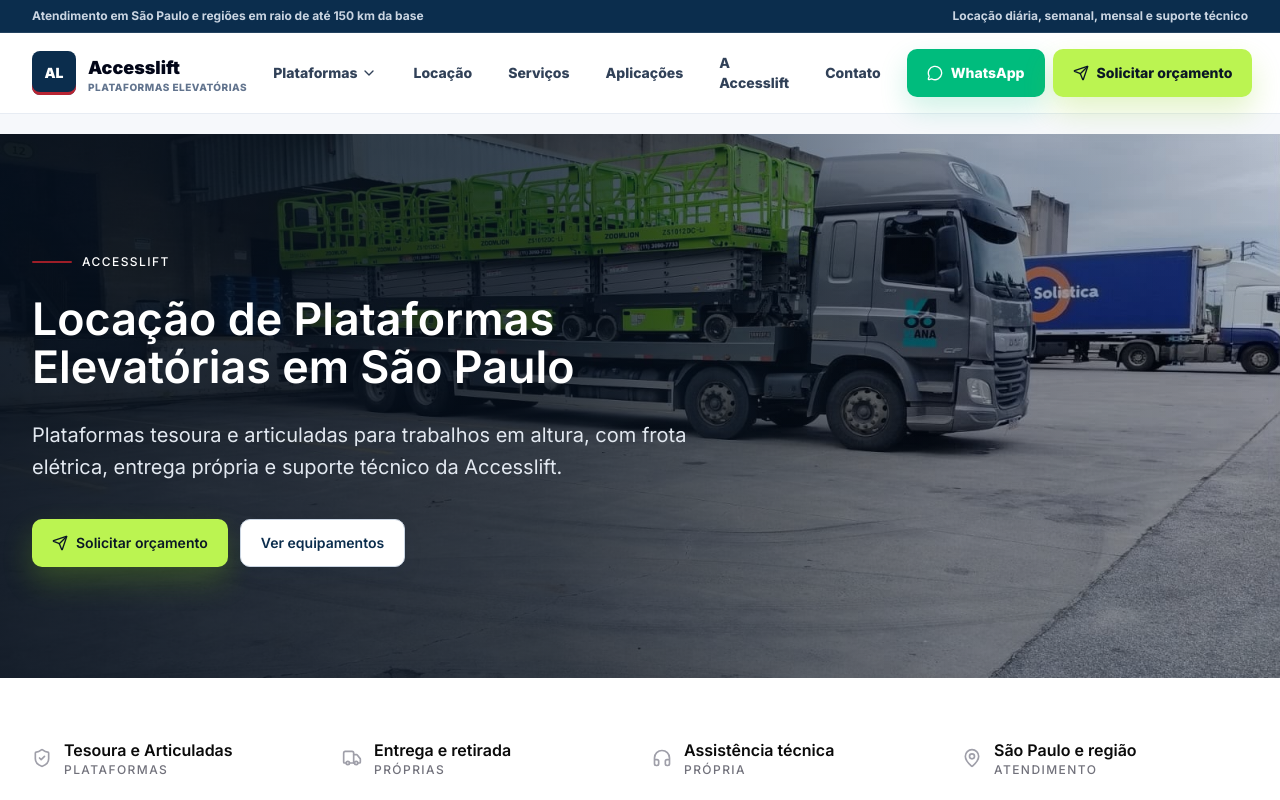
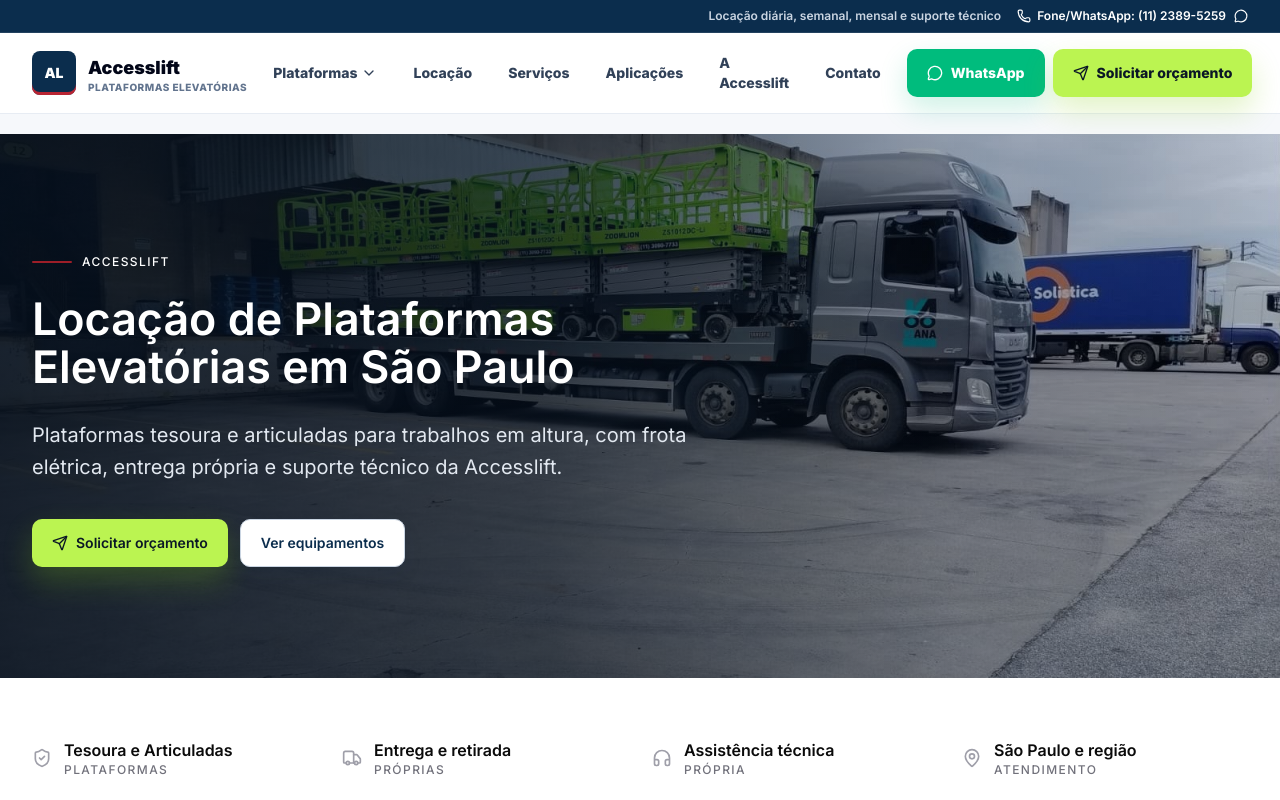
Before and after one commit to creation-comunicacao/accesslift, a React (Vite) app: page / in a window 1280 px wide. Shown: the top 800 px of the page. Built offline with nearby package versions, Linux system fonts and the light colour scheme.

Commit message:
feat(doc2) att v2 accesslift alterando estilo visual do projeto igual lovable escrita e design do mapa

```diff
--- a/src/accesslift/components/layout/Header.tsx
+++ b/src/accesslift/components/layout/Header.tsx
@@ -32,6 +32,8 @@ const mobileLinks = [
 export function Header({ currentPath }: HeaderProps) {
   const [isOpen, setIsOpen] = useState(false);
   const [isScrolled, setIsScrolled] = useState(false);
+  const isHome = currentPath === "/";
+  const phoneHref = "tel:+551123895259";
 
   useEffect(() => {
     const syncScrollState = () => setIsScrolled(window.scrollY > 8);
@@ -59,10 +61,28 @@ export function Header({ currentPath }: HeaderProps) {
         isScrolled ? "border-slate-200 shadow-[0_10px_30px_rgba(11,45,77,0.10)]" : "border-slate-200/80"
       }`}
     >
-      <div className="hidden border-b border-white/10 bg-[#0b2d4d] text-white lg:block">
-        <div className="site-container flex items-center justify-between py-2 text-xs font-bold text-slate-300">
-          <span>Atendimento em São Paulo e regiões em raio de até 150 km da base</span>
+      <div className={`${isHome ? "block" : "hidden lg:block"} border-b border-white/10 bg-[#0b2d4d] text-white`}>
+        <div className="site-container flex flex-wrap items-center justify-center gap-x-4 gap-y-1 py-2 text-center text-xs font-semibold text-slate-300 lg:justify-end">
           <span>Locação diária, semanal, mensal e suporte técnico</span>
+          <span className="inline-flex items-center gap-2">
+            <a
+              href={phoneHref}
+              className="inline-flex items-center gap-1.5 text-white transition hover:text-slate-200"
+              aria-label={`Ligar para ${contactConfig.whatsappNumber}`}
+            >
+              <Phone className="h-3.5 w-3.5" aria-hidden />
+              Fone/WhatsApp: {contactConfig.whatsappNumber}
+            </a>
+            {contactConfig.whatsappUrl && (
+              <a
+                href={contactConfig.whatsappUrl}
+                className="inline-flex items-center text-white transition hover:text-slate-200"
+                aria-label={`Abrir WhatsApp da Accesslift ${contactConfig.whatsappNumber}`}
+              >
+                <MessageCircle className="h-3.5 w-3.5" aria-hidden />
+              </a>
+            )}
+          </span>
         </div>
       </div>
 
--- a/src/accesslift/pages/HomePage.tsx
+++ b/src/accesslift/pages/HomePage.tsx
@@ -188,6 +188,54 @@ function HomeEquipmentCard({ equipment }: { equipment: Equipment; key?: string }
   );
 }
 
+function ServiceAreaMap() {
+  return (
+    <figure
+      data-reveal="fade-left"
+      className="relative overflow-hidden rounded-lg border border-slate-200/70 bg-slate-50 p-5"
+      aria-label="Mapa ilustrativo da base da Accesslift em São Paulo com raio aproximado de 150 km"
+    >
+      <div className="absolute right-5 top-5 z-10 rounded-full border border-slate-200 bg-white px-3 py-1 text-xs font-medium text-zinc-600">
+        raio aproximado
+      </div>
+      <div className="relative min-h-72 overflow-hidden rounded-md bg-white">
+        <svg viewBox="0 0 560 360" role="img" aria-labelledby="service-area-title service-area-desc" className="h-full min-h-72 w-full">
+          <title id="service-area-title">Área de atendimento da Accesslift</title>
+          <desc id="service-area-desc">Representação visual da base em São Paulo e do raio aproximado de atendimento de até 150 quilômetros.</desc>
+          <defs>
+            <linearGradient id="mapFade" x1="0" x2="1" y1="0" y2="1">
+              <stop offset="0%" stopColor="#ffffff" />
+              <stop offset="100%" stopColor="#f4f6f8" />
+            </linearGradient>
+          </defs>
+          <rect width="560" height="360" fill="url(#mapFade)" />
+          <path d="M45 108 C126 91 177 125 240 107 C309 87 367 58 512 87" fill="none" stroke="#d7dde4" strokeWidth="2" />
+          <path d="M64 249 C143 217 206 232 281 211 C359 190 424 205 515 165" fill="none" stroke="#d7dde4" strokeWidth="2" />
+          <path d="M98 55 L155 315" stroke="#e8edf2" strokeWidth="2" />
+          <path d="M236 38 L256 326" stroke="#e8edf2" strokeWidth="2" />
+          <path d="M384 48 L349 321" stroke="#e8edf2" strokeWidth="2" />
+          <circle cx="280" cy="184" r="116" fill="#0b2d4d" opacity="0.055" />
+          <circle cx="280" cy="184" r="116" fill="none" stroke="#0b2d4d" strokeDasharray="6 7" strokeOpacity="0.32" strokeWidth="2" />
+          <circle cx="280" cy="184" r="9" fill="#d8242f" />
+          <circle cx="280" cy="184" r="17" fill="none" stroke="#d8242f" strokeOpacity="0.22" strokeWidth="8" />
+          <text x="302" y="181" fill="#171717" fontSize="16" fontWeight="600">Base Accesslift</text>
+          <text x="302" y="203" fill="#71717a" fontSize="13">São Paulo/SP</text>
+          <path d="M280 184 L396 184" stroke="#0b2d4d" strokeOpacity="0.38" strokeWidth="2" />
+          <text x="360" y="248" fill="#171717" fontSize="24" fontWeight="600">150 km</text>
+          <text x="360" y="273" fill="#71717a" fontSize="13">até a região atendida</text>
+        </svg>
+      </div>
+      <figcaption className="mt-4 flex flex-wrap items-center gap-3 text-sm text-zinc-600">
+        <span className="inline-flex items-center gap-2 font-medium text-neutral-950">
+          <MapPin className="h-4 w-4 text-[#d8242f]" aria-hidden />
+          Base em São Paulo
+        </span>
+        <span>Atendimento em raio de até 150 km, conforme disponibilidade e condições da operação.</span>
+      </figcaption>
+    </figure>
+  );
+}
+
 export function HomePage() {
   return (
     <main className="home-refined">
@@ -347,14 +395,7 @@ export function HomePage() {
               <Button href="/area-de-atendimento/" variant="secondary" className="!font-semibold">Consultar atendimento</Button>
             </div>
           </div>
-          <div data-reveal="fade-left" className="min-h-72 rounded-lg border border-slate-200/70 bg-slate-50 p-6">
-            <div className="flex h-full min-h-60 items-center justify-center rounded-full border border-slate-200 bg-white text-center">
-              <div>
-                <p className="text-4xl font-semibold text-neutral-950">150 km</p>
-                <p className="mt-2 text-sm font-medium text-zinc-600">raio de atendimento</p>
-              </div>
-            </div>
-          </div>
+          <ServiceAreaMap />
         </div>
       </section>
 
```
